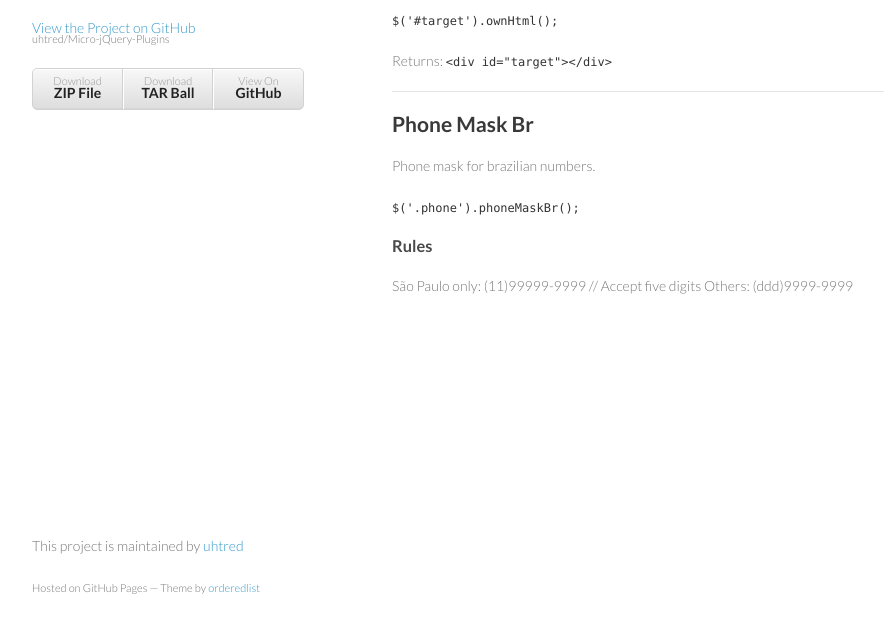
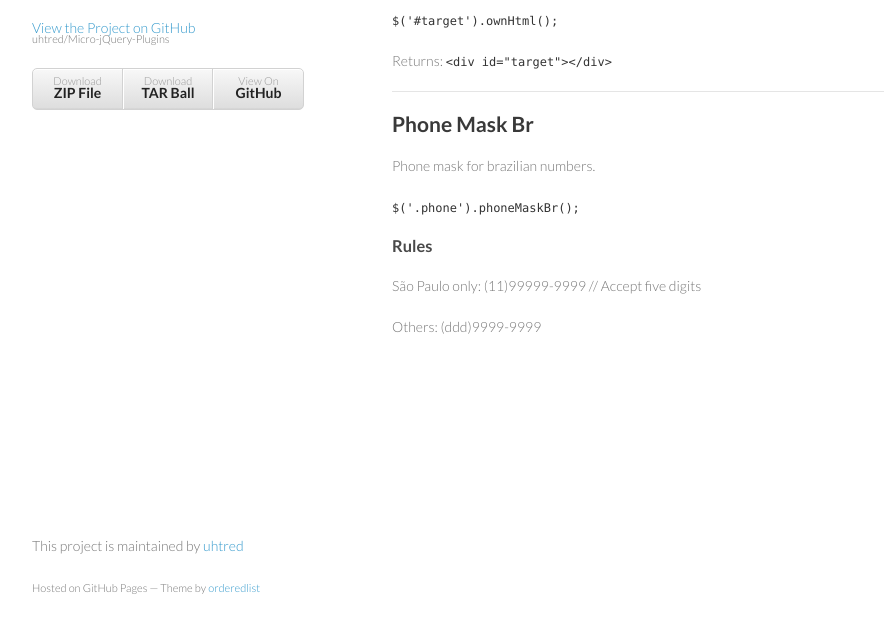
Before and after one commit to uhtred/Micro-jQuery-Plugins, a plain HTML site: page index.html in a window 1280 px wide. Shown: the part 133-766 px from the top of the page, without its empty margins (178-1062 px from the left). Drawn offline with Linux system fonts and the light colour scheme.

```diff
--- a/index.html
+++ b/index.html
@@ -45,8 +45,9 @@
 
 <h3>Rules</h3>
 
-<p>São Paulo only: (11)99999-9999 // Accept five digits
-Others: (ddd)9999-9999</p>
+<p>São Paulo only: (11)99999-9999 // Accept five digits</p>
+
+<p>Others: (ddd)9999-9999</p>
       </section>
       <footer>
         <p>This project is maintained by <a href="https://github.com/uhtred">uhtred</a></p>
--- a/params.json
+++ b/params.json
@@ -1 +1 @@
-{"google":"","body":"## Own HTML\r\n\r\nGet get the html code of element itself\r\n\r\n`$('#target').ownHtml();`\r\n\r\nReturns: \r\n`<div id=\"target\"></div>`\r\n\r\n\r\n***\r\n\r\n\r\n## Phone Mask Br\r\n\r\nPhone mask for brazilian numbers.\r\n\r\n`$('.phone').phoneMaskBr();`\r\n\r\n### Rules\r\nSão Paulo only: (11)99999-9999 // Accept five digits\r\nOthers: (ddd)9999-9999\r\n","note":"Don't delete this file! It's used internally to help with page regeneration.","name":"Micro jQuery Plugins","tagline":"Micro jQuery Plugins"}
+{"body":"## Own HTML\r\n\r\nGet get the html code of element itself\r\n\r\n`$('#target').ownHtml();`\r\n\r\nReturns: \r\n`<div id=\"target\"></div>`\r\n\r\n\r\n***\r\n\r\n\r\n## Phone Mask Br\r\n\r\nPhone mask for brazilian numbers.\r\n\r\n`$('.phone').phoneMaskBr();`\r\n\r\n### Rules\r\nSão Paulo only: (11)99999-9999 // Accept five digits\r\n\r\nOthers: (ddd)9999-9999\r\n","note":"Don't delete this file! It's used internally to help with page regeneration.","name":"Micro jQuery Plugins","google":"","tagline":"Micro jQuery Plugins"}
```
